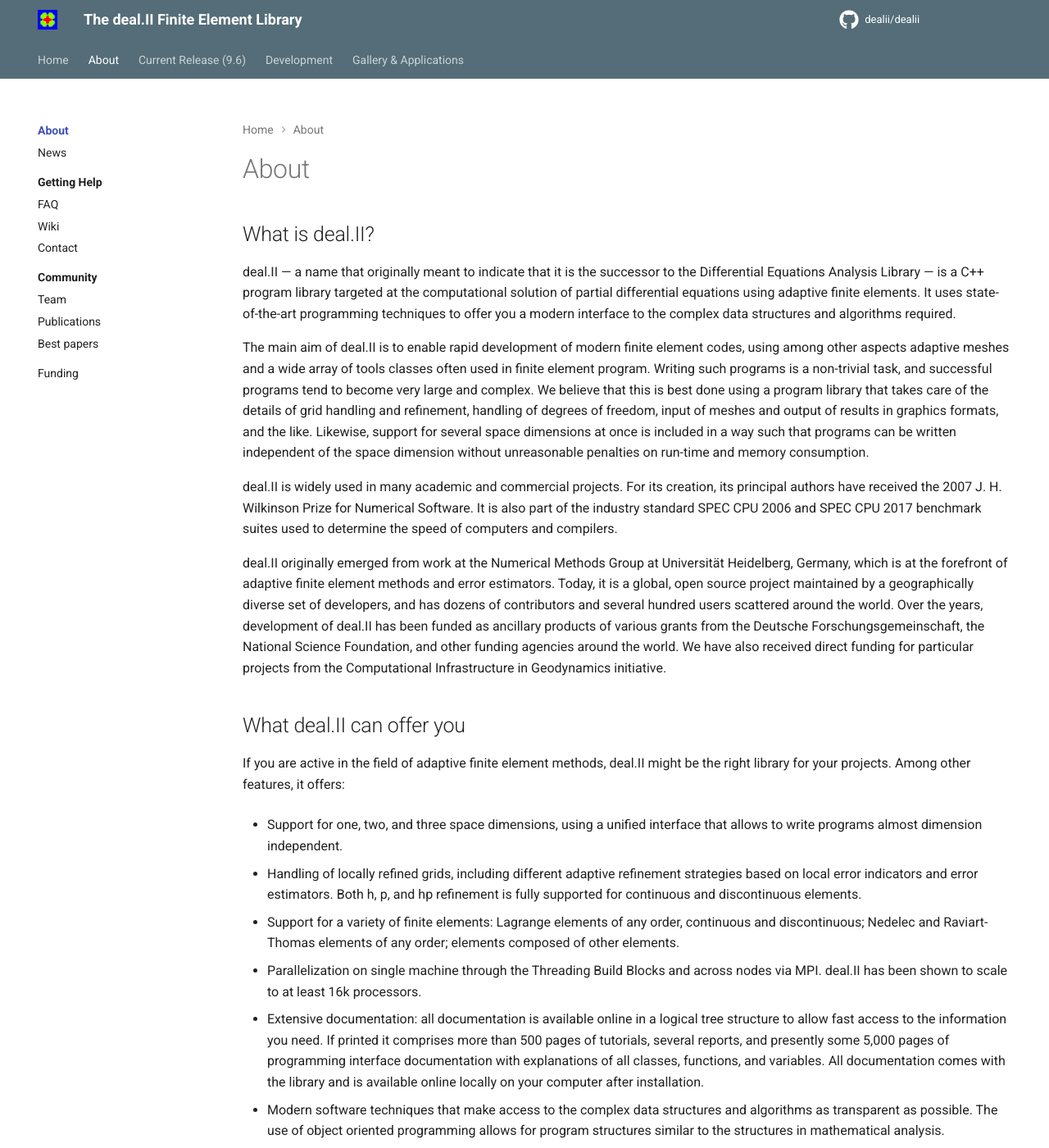
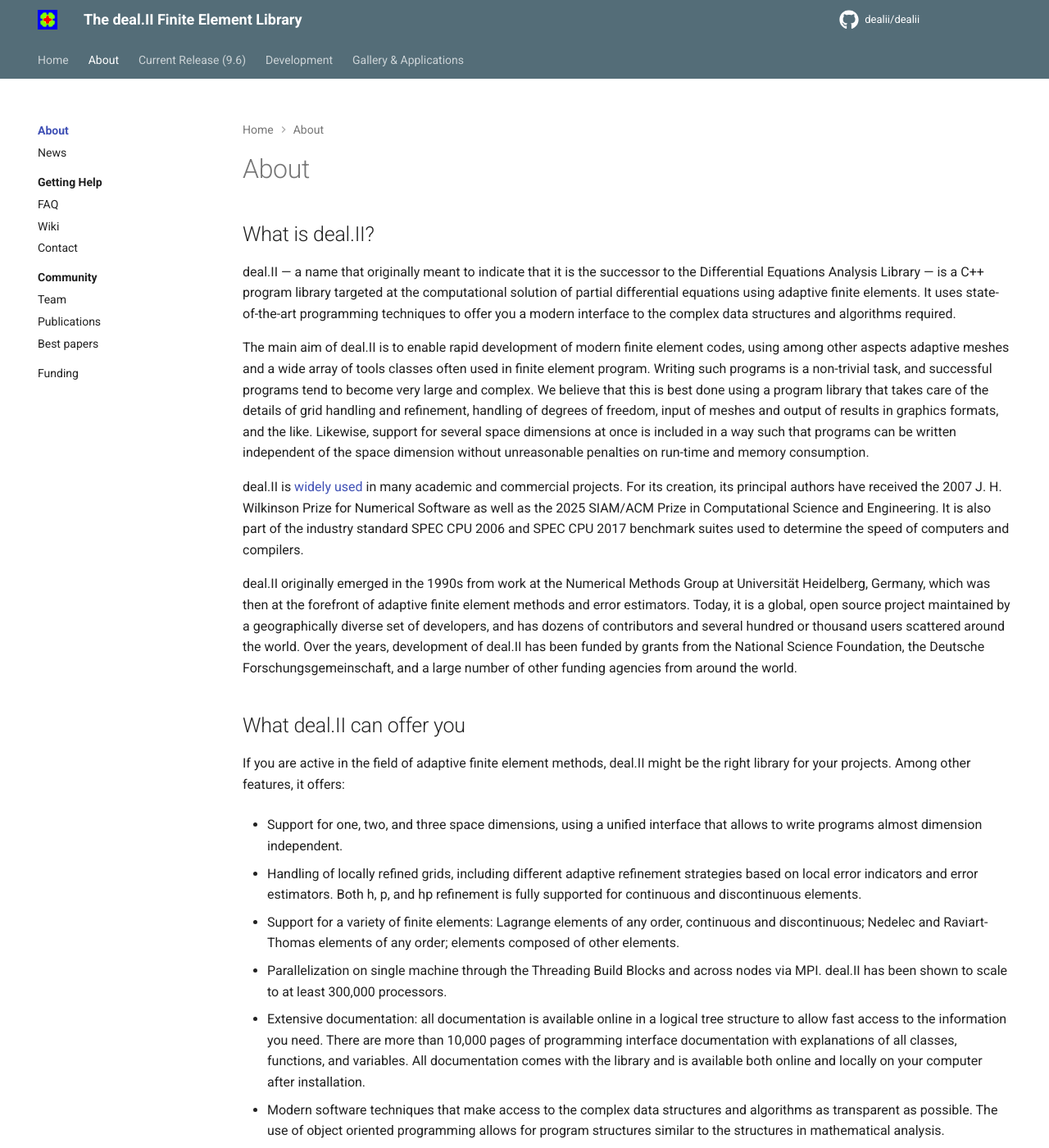
Before and after one commit to dealii/website, an MkDocs documentation site: the page built from docs/about/index.md, in a window 1280 px wide and 1400 px high. Shown: the whole window at 82% size. Built offline with MkDocs 1.6.1 and Material for MkDocs 9.7.7, drawn with Linux system fonts in a browser that asks for light colours; comment, search, counter and statistics services are not loaded.

Commit message:
Minor updates to the 'About' page.

```diff
--- a/docs/about/index.md
+++ b/docs/about/index.md
@@ -8,9 +8,9 @@
 
 The main aim of deal.II is to enable rapid development of modern finite element codes, using among other aspects adaptive meshes and a wide array of tools classes often used in finite element program. Writing such programs is a non-trivial task, and successful programs tend to become very large and complex. We believe that this is best done using a program library that takes care of the details of grid handling and refinement, handling of degrees of freedom, input of meshes and output of results in graphics formats, and the like. Likewise, support for several space dimensions at once is included in a way such that programs can be written independent of the space dimension without unreasonable penalties on run-time and memory consumption.
 
-deal.II is widely used in many academic and commercial projects. For its creation, its principal authors have received the 2007 J. H. Wilkinson Prize for Numerical Software. It is also part of the industry standard SPEC CPU 2006 and SPEC CPU 2017 benchmark suites used to determine the speed of computers and compilers.
+deal.II is [widely used](https://www.dealii.org/publications.html) in many academic and commercial projects. For its creation, its principal authors have received the 2007 J. H. Wilkinson Prize for Numerical Software as well as the 2025 SIAM/ACM Prize in Computational Science and Engineering. It is also part of the industry standard SPEC CPU 2006 and SPEC CPU 2017 benchmark suites used to determine the speed of computers and compilers.
 
-deal.II originally emerged from work at the Numerical Methods Group at Universität Heidelberg, Germany, which is at the forefront of adaptive finite element methods and error estimators. Today, it is a global, open source project maintained by a geographically diverse set of developers, and has dozens of contributors and several hundred users scattered around the world. Over the years, development of deal.II has been funded as ancillary products of various grants from the Deutsche Forschungsgemeinschaft, the National Science Foundation, and other funding agencies around the world. We have also received direct funding for particular projects from the Computational Infrastructure in Geodynamics initiative.
+deal.II originally emerged in the 1990s from work at the Numerical Methods Group at Universität Heidelberg, Germany, which was then at the forefront of adaptive finite element methods and error estimators. Today, it is a global, open source project maintained by a geographically diverse set of developers, and has dozens of contributors and several hundred or thousand users scattered around the world. Over the years, development of deal.II has been funded by grants from the National Science Foundation, the Deutsche Forschungsgemeinschaft, and a large number of other funding agencies from around the world.
 
 What deal.II can offer you
 --------------------------
@@ -23,9 +23,9 @@
 
 - Support for a variety of finite elements: Lagrange elements of any order, continuous and discontinuous; Nedelec and Raviart-Thomas elements of any order; elements composed of other elements.
 
-- Parallelization on single machine through the Threading Build Blocks and across nodes via MPI. deal.II has been shown to scale to at least 16k processors.
+- Parallelization on single machine through the Threading Build Blocks and across nodes via MPI. deal.II has been shown to scale to at least 300,000 processors.
 
-- Extensive documentation: all documentation is available online in a logical tree structure to allow fast access to the information you need. If printed it comprises more than 500 pages of tutorials, several reports, and presently some 5,000 pages of programming interface documentation with explanations of all classes, functions, and variables. All documentation comes with the library and is available online locally on your computer after installation.
+- Extensive documentation: all documentation is available online in a logical tree structure to allow fast access to the information you need. There are more than 10,000 pages of programming interface documentation with explanations of all classes, functions, and variables. All documentation comes with the library and is available both online and locally on your computer after installation.
 
 - Modern software techniques that make access to the complex data structures and algorithms as transparent as possible. The use of object oriented programming allows for program structures similar to the structures in mathematical analysis.
 
```
